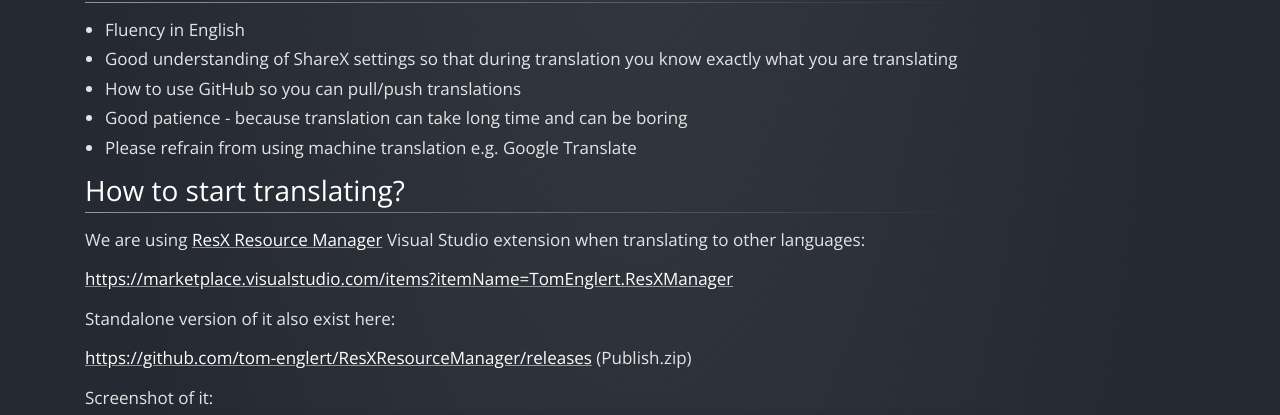
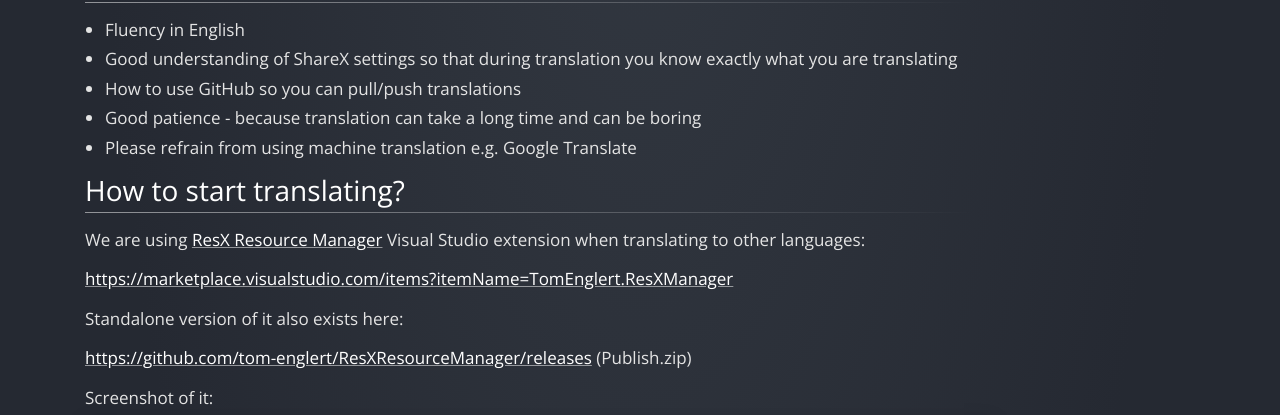
Before and after one commit to ShareX/sharex.github.io, a Jekyll site: the page built from docs/translation.md, in a window 1280 px wide. Shown: the part 317-732 px from the top of the page. Built offline with Jekyll 4.4.1, drawn with Linux system fonts in a browser that asks for light colours.

Commit message:
Fixed Grammar

```diff
--- a/docs/translation.md
+++ b/docs/translation.md
@@ -8,7 +8,7 @@
 * Fluency in English
 * Good understanding of ShareX settings so that during translation you know exactly what you are translating
 * How to use GitHub so you can pull/push translations
-* Good patience - because translation can take long time and can be boring
+* Good patience - because translation can take a long time and can be boring
 * Please refrain from using machine translation e.g. Google Translate
 
 ## How to start translating?
@@ -17,7 +17,7 @@
 
 [https://marketplace.visualstudio.com/items?itemName=TomEnglert.ResXManager](https://marketplace.visualstudio.com/items?itemName=TomEnglert.ResXManager)
 
-Standalone version of it also exist here:
+Standalone version of it also exists here:
 
 [https://github.com/tom-englert/ResXResourceManager/releases](https://github.com/tom-englert/ResXResourceManager/releases) (Publish.zip)
 
```
